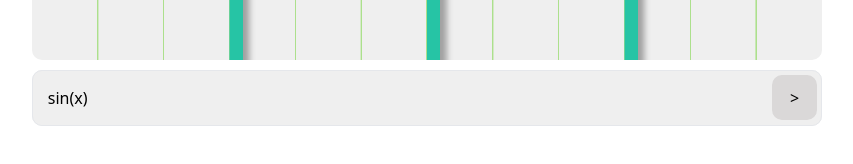
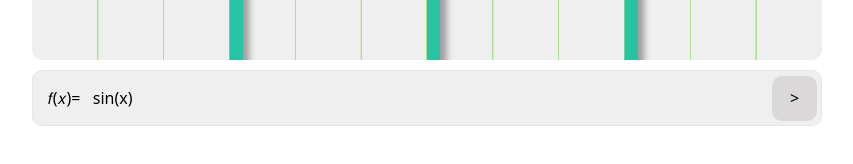
Before and after one commit to RafaArauj/FlappyGraphicA3, a Vue app: page / in a window 1280 px wide. Both pictures are taken after a click on the button "Jogo". Shown: the part 582-746 px from the top of the page, without its empty margins (213-1066 px from the left). Built offline with nearby package versions, Linux system fonts and the light colour scheme.

Commit message:
Correção de bug que causava o input de uma equação invalida ser considerado como um gráfico bem sucedido

```diff
--- a/src/components/PipeGame.vue
+++ b/src/components/PipeGame.vue
@@ -13,6 +13,7 @@
 
       <!-- Campo de input da fórmula matemática -->
       <div class="mathInput">
+        <div class="fDeX">𝑓(𝑥)=</div>
         <input
           :value="formula"
           @keyup.enter="doTry"
@@ -90,6 +91,9 @@ function drawGraph() {
       let x = inputedValue / 10;
       let evaluate = expr.evaluate({ x });
       let result = evaluate * 10 - 36;
+      if (!result) {
+        throw "Error: Undefined function";
+      }
       return result;
     }
 
@@ -142,15 +146,7 @@ function drawGraph() {
     ctx.lineWidth = 10;
     ctx.stroke(); // finaliza o desenho da curva
   } catch (e) {
-    let eString = e + "";
-    if (eString.includes("Error: Undefined function")) {
-      alert(
-        `Operação desconhecida: ${eString.replace(
-          "Error: Undefined function",
-          ""
-        )}`
-      );
-    }
+    alert(`Operação matemática desconhecida ou invalida`);
   }
   ctx.filter = "blur(0px)";
 
@@ -220,7 +216,11 @@ function drawGraph() {
 
     ctx.font = `200px Arial`;
     ctx.fillStyle = "rgba(0,0,0,1)";
-    ctx.fillText("Cliquem em qualquer lugar do gráfico para tentar mais um", 3000, 3000);
+    ctx.fillText(
+      "Cliquem em qualquer lugar do gráfico para tentar mais um",
+      3000,
+      3000
+    );
   }
 }
 
@@ -253,6 +253,8 @@ canvas {
   background-color: #efefef;
 }
 .mathInput {
+  display: flex;
+  flex-direction: row;
   border-radius: 10px;
   width: 65%;
   min-width: 50%;
@@ -263,10 +265,12 @@ canvas {
 .inputContainer {
   border-radius: 10px;
   padding: 15px;
+  padding-left: 60px;
   width: 100%;
   background-color: transparent;
 }
 .inputButton {
+  margin-top: 6px;
   border-radius: 10px;
   position: relative;
   margin-left: -50px;
@@ -281,4 +285,9 @@ canvas {
 .inputButton:active {
   font-weight: lighter;
 }
+.fDeX {
+  width: 45px;
+  padding: 16px;
+  margin-right: -45px;
+}
 </style>
```
